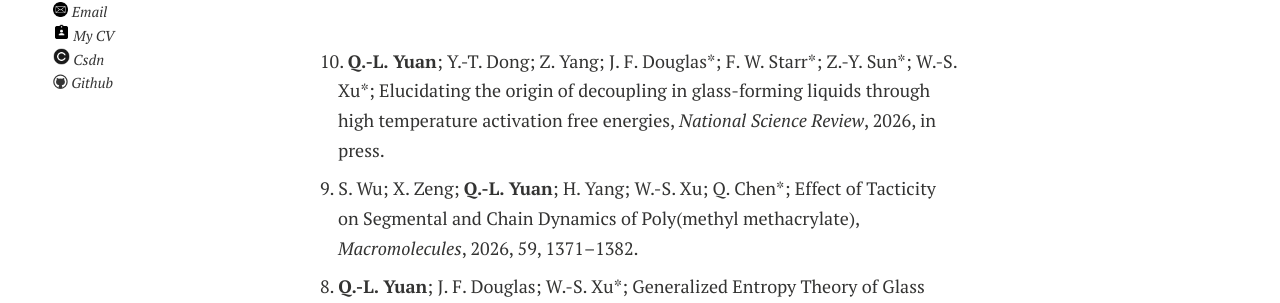
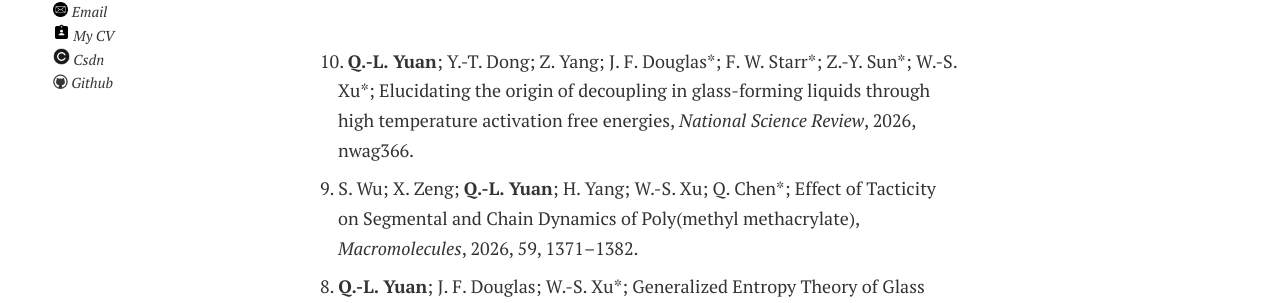
Before and after one commit to Qilu-Yuan/Qilu-Yuan.github.io, a Jekyll site: the page built from publications.md, in a window 1280 px wide. Shown: the part 222-525 px from the top of the page. Built offline with Jekyll 4.4.1, drawn with Linux system fonts in a browser that asks for light colours; nearby versions of some CDN libraries; comment, search, counter and statistics services are not loaded; a style sheet for code colours, icons or effects is not loaded.

Commit message:
Update publications.md

```diff
--- a/publications.md
+++ b/publications.md
@@ -33,7 +33,7 @@ title: Publications
 
   <br>
 
-  <p class="publication">10. <b>Q.-L. Yuan</b>; Y.-T. Dong; Z. Yang; J. F. Douglas*; F. W. Starr*; Z.-Y. Sun*; W.-S. Xu*; Elucidating the origin of decoupling in glass-forming liquids through high temperature activation free energies, <i>National Science Review</i>, 2026, in press.</p>
+  <p class="publication">10. <b>Q.-L. Yuan</b>; Y.-T. Dong; Z. Yang; J. F. Douglas*; F. W. Starr*; Z.-Y. Sun*; W.-S. Xu*; Elucidating the origin of decoupling in glass-forming liquids through high temperature activation free energies, <i>National Science Review</i>, 2026, nwag366.</p>
 
   <p class="publication">9. S. Wu; X. Zeng; <b>Q.-L. Yuan</b>; H. Yang; W.-S. Xu; Q. Chen*; Effect of Tacticity on Segmental and Chain Dynamics of Poly(methyl methacrylate), <i>Macromolecules</i>, 2026, 59, 1371–1382.</p>
 
```
